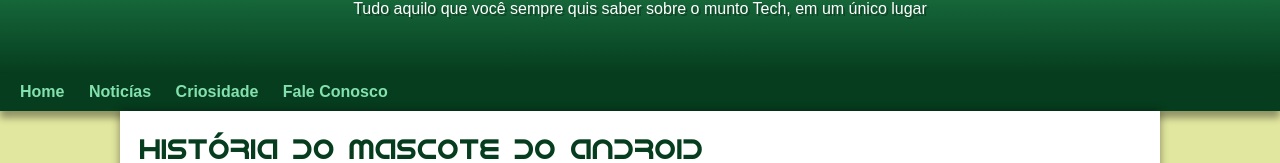
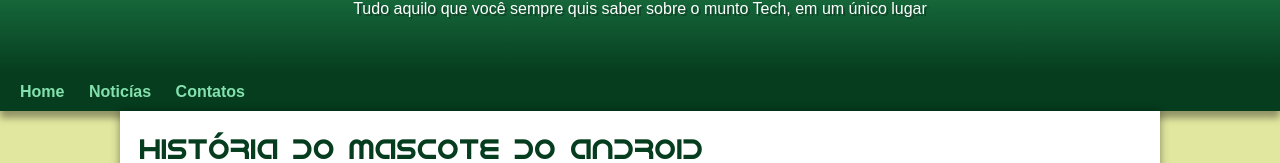
Before and after one commit to LeandrodeMatos/projeto-android, a plain HTML site: page index.html in a window 1280 px wide. Shown: the part 117-280 px from the top of the page. Drawn offline with Linux system fonts and the light colour scheme.

```diff
--- a/index.html
+++ b/index.html
@@ -16,8 +16,7 @@
        <nav>
            <a href="#">Home</a>
            <a href="#">Noticías</a>
-           <a href="#">Criosidade</a>
-           <a href="#">Fale Conosco</a>
+           <a href="#">Contatos</a>
        </nav>
        <main>
            <article>
```
